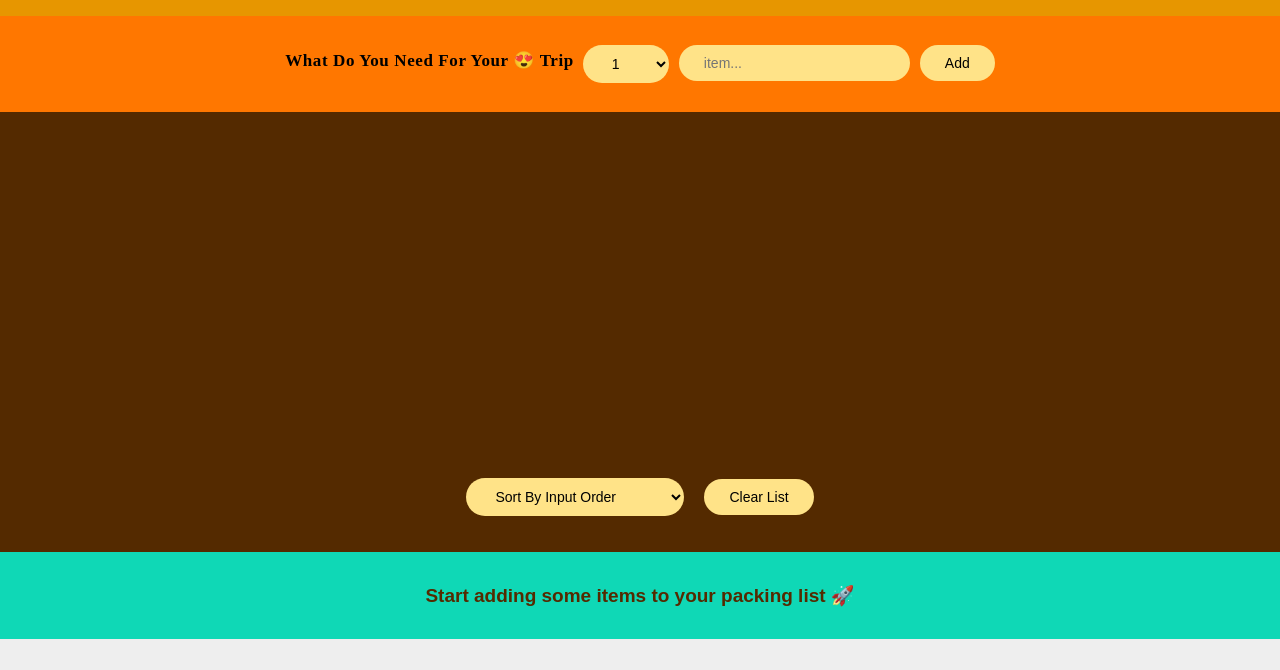
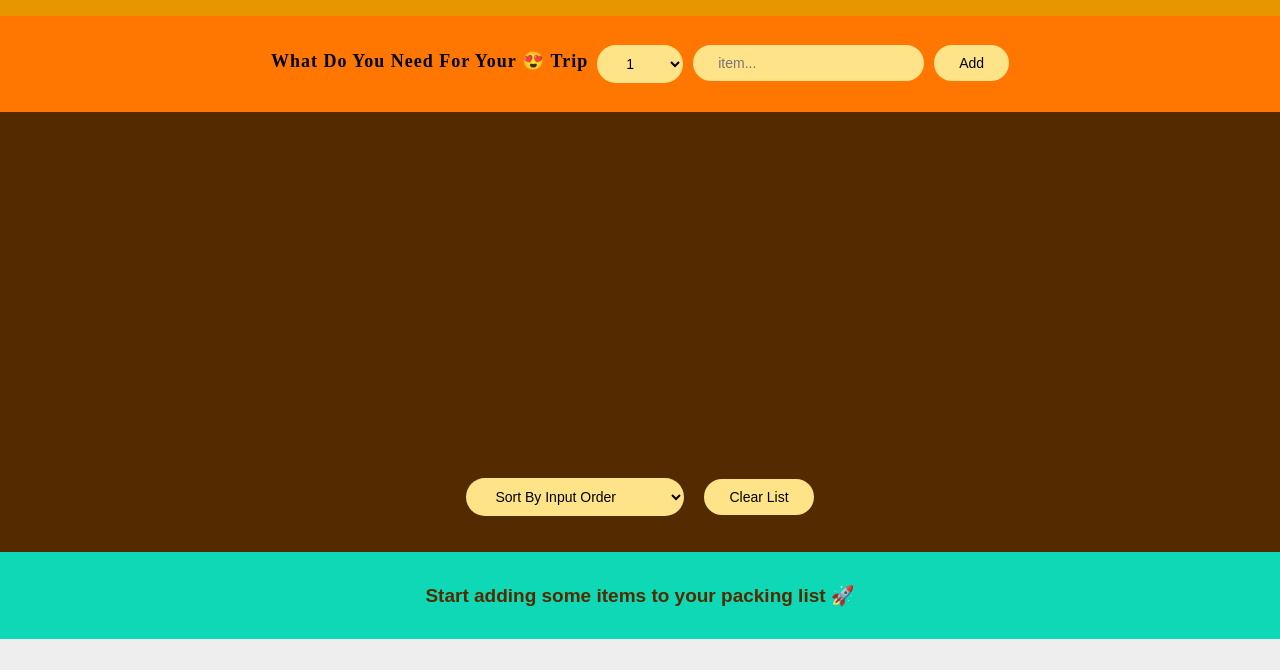
Before and after one commit to Tolpa-999/Travell_App, a React app: page / in a window 1280 px wide. Shown: the part 130-800 px from the top of the page. Built offline with nearby package versions, Linux system fonts and the light colour scheme.

Commit message:
for font also

```diff
--- a/src/style.css
+++ b/src/style.css
@@ -49,8 +49,8 @@ header {
     font-weight: bold;
     text-align: center;
     margin-top: 5px;
-    letter-spacing: .6px;
-    font-size: 17px;
+    letter-spacing: 1px;
+    font-size: 18px;
 }
 select option  {
     background-color: rgb(37, 37, 40);
```
